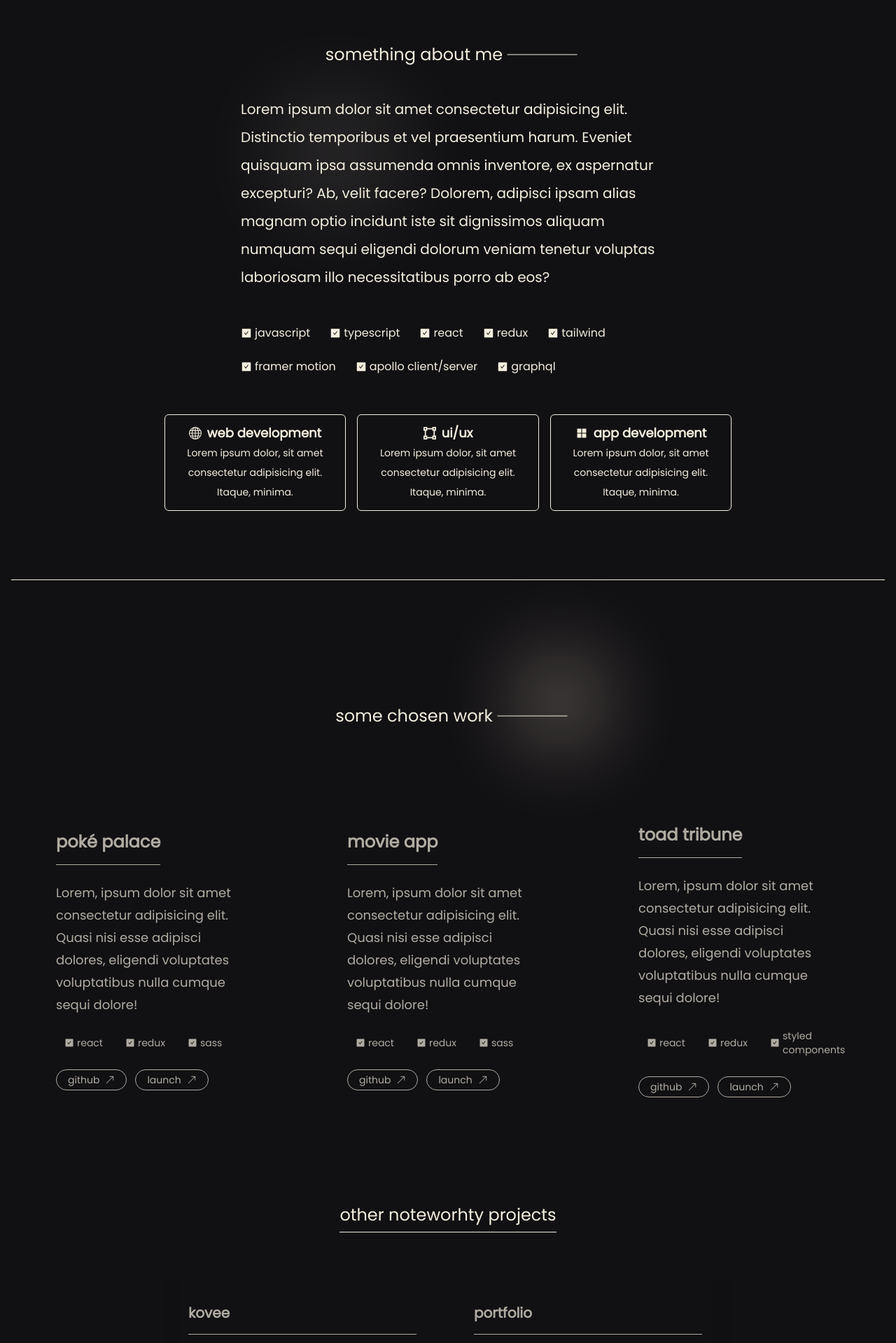
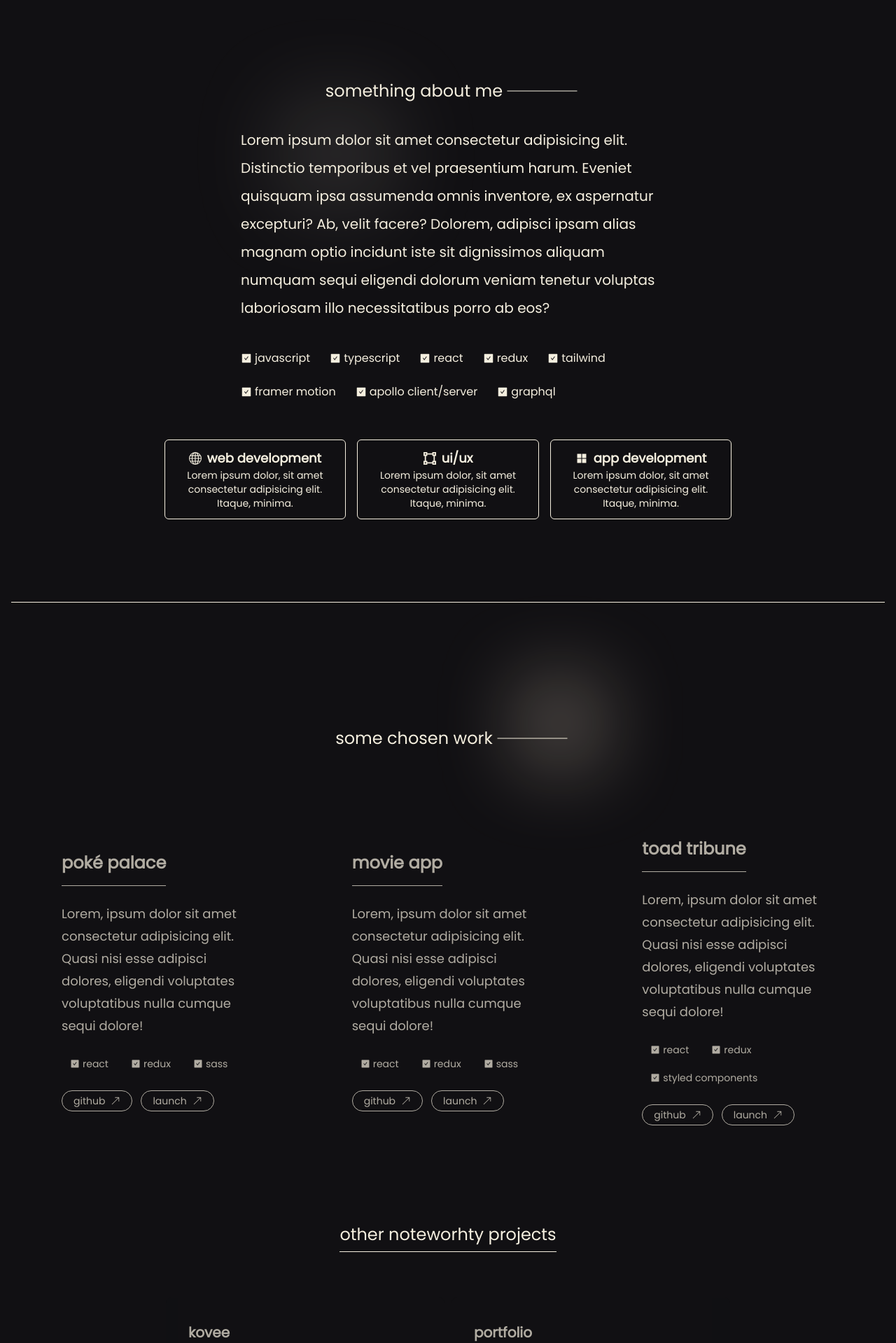
Before and after one commit to JayDampitan/new-portfolio, a Next.js app in the folder my-app/: page / in a window 1280 px wide. Shown: the part 771-2690 px from the top of the page at 70% size. Built offline with nearby package versions, Linux system fonts and the light colour scheme.

Commit message:
create url for resumé and add to the navbar link. fix padding and text sizes  in about page and work page for responsiveness.

```diff
--- a/my-app/components/about/About.tsx
+++ b/my-app/components/about/About.tsx
@@ -22,15 +22,15 @@ const About = (props: Props) => {
     <div
       ref={constraintRef}
       className=" h-auto w-full bg-darkGrey
-      flex justify-center relative px-4"
+      flex justify-center relative px-4 pt-2 lg:pt-8"
     >
       <div
         className=" h-screen max-w-[1700px] justify-center
-          px-4 w-full flex items-center flex-col border-b-[1px] border-white pb-11"
+          px-4 w-full flex items-center flex-col border-b-[1px] border-white lg:pb-11"
       >
         <TitleSection title="something about me" />
         <div className=" flex flex-col items-center justify-center ">
-          <div className=" py-2 xl:w-[50%]  lg:max-w-[1700px]">
+          <div className=" xl:w-[50%]  lg:max-w-[1700px]">
             {ABOUT__DATA.map((item, index) => (
               <p
                 key={index}
@@ -41,7 +41,7 @@ const About = (props: Props) => {
             ))}
           </div>
           {/* ---------- skills -------------- */}
-          <div className="flex-wrap flex gap-3 lg:gap-6 pt-10 max-w-[500px] lg:max-w-[600px] ">
+          <div className="flex-wrap flex gap-3 lg:gap-6 pt-3 lg:pt-10 max-w-[500px] lg:max-w-[600px] ">
             {STACKS__DATA.map((item, index) => (
               <ul key={index}>
                 <li className="text-white flex items-center">
@@ -57,7 +57,7 @@ const About = (props: Props) => {
         </div>
 
         {/* ---------- services offered -------------- */}
-        <div className=" flex flex-col lg:flex-row gap-4  my-14 w-2/3 cursor-default">
+        <div className=" flex flex-col lg:flex-row gap-4 my-4 lg:my-14 w-[80%] md:w-[70%] lg:w-2/3 cursor-default">
           {SERVICES__DATA.map((item, index) => {
             const Icon = icons[index];
 
@@ -65,15 +65,15 @@ const About = (props: Props) => {
               <div
                 key={index}
                 className=" text-sm text-white rounded-md  p-1
-                    lg:px-4 lg:py-3 border border-white text-center flex
+                    lg:px-3 lg:py-3 border border-white text-center flex
                     flex-col items-center hover:-translate-y-1 duration-200"
               >
-                <div className="text-lg font-semibold flex items-center gap-2">
+                <div className="lg:text-lg font-semibold flex items-center gap-2">
                   <Icon />
                   <h4>{item.skill}</h4>
                 </div>
 
-                <p className="leading-7">{item.description}</p>
+                <p className="text-[13px] lg:text-sm">{item.description}</p>
               </div>
             );
           })}
--- a/my-app/components/nav/Navbar.tsx
+++ b/my-app/components/nav/Navbar.tsx
@@ -1,17 +1,17 @@
 import React from "react";
-import { Link } from "react-scroll"
+import { Link } from "react-scroll";
 import { useState } from "react";
 import { NAV__LINKS } from "../../assets/data";
 import { AiOutlineMenu, AiOutlineClose } from "react-icons/ai";
 import { motion } from "framer-motion";
 import { AiFillLinkedin, AiFillGithub } from "react-icons/ai";
-import { containerVariant } from "./navVariants"
+import { containerVariant } from "./navVariants";
 
 type Props = {};
 
 const Navbar = (props: Props) => {
   const [navbarOpen, setNavbarOpen] = useState(true);
-  const [active, setActive] = useState(null)
+  const [active, setActive] = useState(null);
 
   const handleNav = () => {
     setNavbarOpen(!navbarOpen);
@@ -31,11 +31,19 @@ const Navbar = (props: Props) => {
           </h1>
         </Link>
         <ul className="hidden sm:flex items-center justify-center gap-4">
-          {NAV__LINKS.map((item, index) =>  (
-            <li key={index}  className={`relative  nav-hover ${active === item && 'active'}`} onClick={() => setActive(item)}>
+          {NAV__LINKS.map((item, index) => (
+            <li
+              key={index}
+              className={`relative  nav-hover ${active === item && "active"}`}
+              onClick={() => setActive(item)}
+            >
               <Link
                 className="flex text-white text-xl xl:text-lg cursor-pointer"
-                to={`${item.path}`} spy={true} smooth={true} offset={0} duration={500}
+                to={`${item.path}`}
+                spy={true}
+                smooth={true}
+                offset={0}
+                duration={500}
               >
                 {item.display}
               </Link>
@@ -44,7 +52,7 @@ const Navbar = (props: Props) => {
           <div></div>
           <a
             target="_blank"
-            href="https://www.linkedin.com/in/jay-dampitan1985/"
+            href="https://drive.google.com/file/d/1OptG0c1mYhtMQv0F9oJDsuirrOIqRgml/view?usp=sharing"
             className=" border-l-[1px] border-white px-4 hover:text-light-brown z-40"
           >
             <div className="text-white text-lg xl:text-lg relative nav-hover">
@@ -80,7 +88,8 @@ const Navbar = (props: Props) => {
         <div
           className={` ${
             navbarOpen ? "left-0" : "left-full"
-          }  sm:hidden absolute top-0 right-0 bottom-0 flex justify-center items-center w-full h-screen bg-[#1D1D1D] text-center ease-in-out duration-500`}
+          }  sm:hidden absolute top-0 right-0 bottom-0 flex
+          justify-center items-center w-full h-screen bg-[#1D1D1D] text-center ease-in-out duration-300`}
         >
           <ul className="flex-col flex justify-center items-center">
             {NAV__LINKS.map((item) => (
@@ -90,16 +99,24 @@ const Navbar = (props: Props) => {
               >
                 <Link
                   onClick={() => setNavbarOpen(!navbarOpen)}
-                  to={`${item.path}`} spy={true} smooth={true} offset={0} duration={500}
+                  to={`${item.path}`}
+                  spy={true}
+                  smooth={true}
+                  offset={0}
+                  duration={500}
                 >
                   {item.display}
                 </Link>
               </li>
             ))}
             <div className="h-[1px] w-[50px] bg-white flex justify-self-center my-3"></div>
-            <button className="py-1 text-2xl px-2 hover:white text-white">
+            <a
+              href="https://drive.google.com/file/d/1OptG0c1mYhtMQv0F9oJDsuirrOIqRgml/view?usp=sharing"
+              target="_blank"
+              className="py-1 text-2xl px-2 hover:white text-white"
+            >
               resumé
-            </button>
+            </a>
             <div className="text-xl flex text-white mt-3">
               <a href="https://www.linkedin.com/in/jay-dampitan1985/">
                 <AiFillLinkedin className="m-2" />
--- a/my-app/components/work/Card.tsx
+++ b/my-app/components/work/Card.tsx
@@ -12,15 +12,15 @@ const Card = (props: Props) => {
       {WORK__DATA.map((item, index) => (
         <div
           key={index}
-          className={` ${item.background} text-white rounded-lg  w-full lg:w-1/3 py-4 lg:py-11 px-10
+          className={` ${item.background} text-white rounded-lg  w-full lg:w-1/3 py-4 lg:py-8 px-10
           lg:px-16 lg:pr-20 flex items-start justify-center flex-col
           opacity-70 hover:opacity-100 duration-200 hover:-translate-y-1 cursor-pointer`}
         >
           <h2 className="text-2xl font-bold border-b border-white py-4">
             {item.title}
           </h2>
-          <p className="py-6 text-lg leading-8">{item.description}</p>
-          <div className="flex gap-3">
+          <p className="py-3 lg:py-6 lg:text-lg lg:leading-8">{item.description}</p>
+          <div className="flex flex-wrap gap-3">
             {item.stacks.map((stack, index) => (
               <div
                 key={index}
--- a/my-app/components/work/OtherWorks.tsx
+++ b/my-app/components/work/OtherWorks.tsx
@@ -13,11 +13,11 @@ const OtherWorks = (props: Props) => {
           key={index}
           className={`${item.background}  p-[1px] text-white rounded-lg w-full lg:w-1/3 flex items-center justify-center flex-col opacity-70 hover:opacity-100 duration-200 hover:-translate-y-1`}
         >
-          <div className="bg-darkGrey py-4 lg:py-5 px-10 lg:px-8 lg:pr-10 rounded-lg">
+          <div className="bg-darkGrey py-2 lg:py-5 px-10 lg:px-8 lg:pr-10 rounded-lg">
             <h2 className="text-xl font-bold border-b border-white py-4">
               {item.title}
             </h2>
-            <p className="py-6 leading-6">{item.description}</p>
+            <p className=" py-3 lg:py-6 lg:leading-6">{item.description}</p>
             <div className="flex flex-wrap gap-2">
               {item.stacks.map((stack, index) => (
                 <div
--- a/my-app/components/work/Work.tsx
+++ b/my-app/components/work/Work.tsx
@@ -15,7 +15,7 @@ const Work = (props: Props) => {
       ref={constrainRef}
       className=" h-auto flex justify-center pt-16 items-start w-full bg-darkGrey relative"
     >
-      <div className=" max-w-[1750px] mx-auto w-full flex flex-col px-4 pt-20">
+      <div className=" max-w-[1750px] mx-auto w-full flex flex-col px-6 lg:pt-20">
         <TitleSection title="some chosen work" />
         <div>
           <div className="flex flex-col lg:flex-row gap-3 mt-11  items-center justify-center">
```
